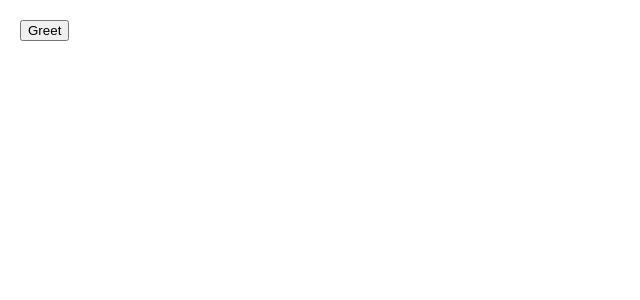
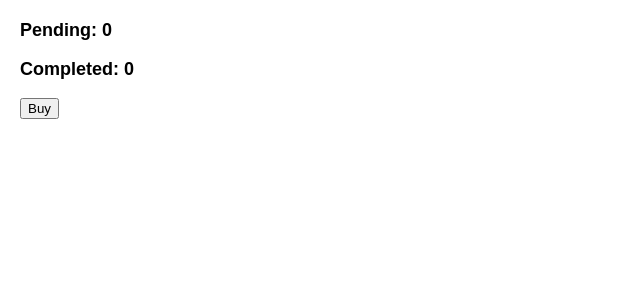
Before and after one commit to b-yuko/LearnReact-TypeScript-MyLearning, a React (Vite) app: page /adding-interactivity in a window 1280 px wide. Shown: the top 300 px of the page, without its empty margins (0-640 px from the left). Built offline with nearby package versions, Linux system fonts and the light colour scheme.

Commit message:
インタラクティビティの追加 > 一連の state の更新をキューに入れる > チャレンジ問題１

```diff
--- a/src/component/AddingInteractivityPage.tsx
+++ b/src/component/AddingInteractivityPage.tsx
@@ -1,16 +1,33 @@
 /*
-  state：コンポーネントのメモリ
+  一連の state の更新をキューに入れる
   チャレンジ問題
-  4. 不要な state を削除
+  1. リクエストカウンタの修正
 */
 
-import "../css/AddingInteractivityPage.css";
+import { useState } from "react";
 
-export default function FeedbackForm() {
-  function handleClick() {
-    const name = prompt("What is your name?");
-    alert(`Hello, ${name}!`);
+export default function RequestTracker() {
+  const [pending, setPending] = useState(0);
+  const [completed, setCompleted] = useState(0);
+
+  async function handleClick() {
+    setPending((pending) => pending + 1);
+    await delay(3000);
+    setPending((pending) => pending - 1);
+    setCompleted((completed) => completed + 1);
   }
 
-  return <button onClick={handleClick}>Greet</button>;
+  return (
+    <>
+      <h3>Pending: {pending}</h3>
+      <h3>Completed: {completed}</h3>
+      <button onClick={handleClick}>Buy</button>
+    </>
+  );
 }
+
+function delay(ms: number) {
+  return new Promise((resolve) => {
+    setTimeout(resolve, ms);
+  });
+}
```
